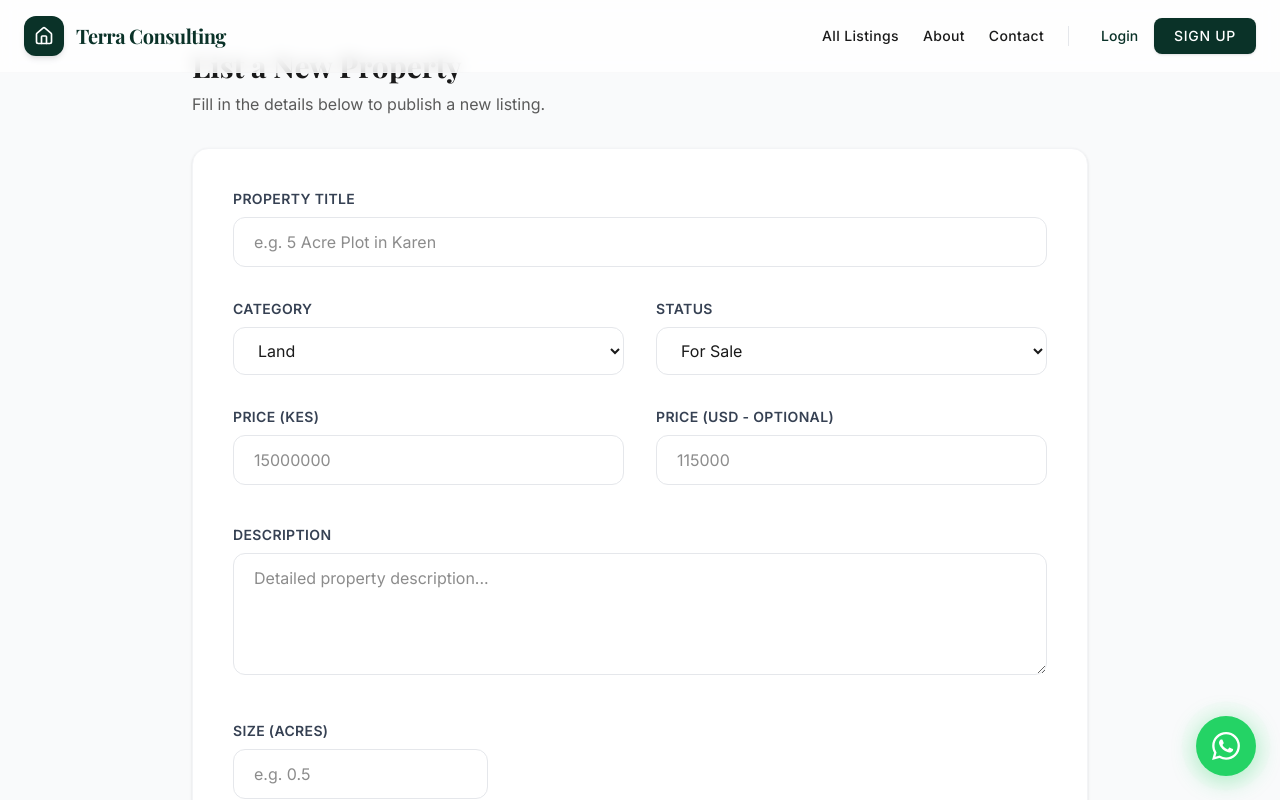
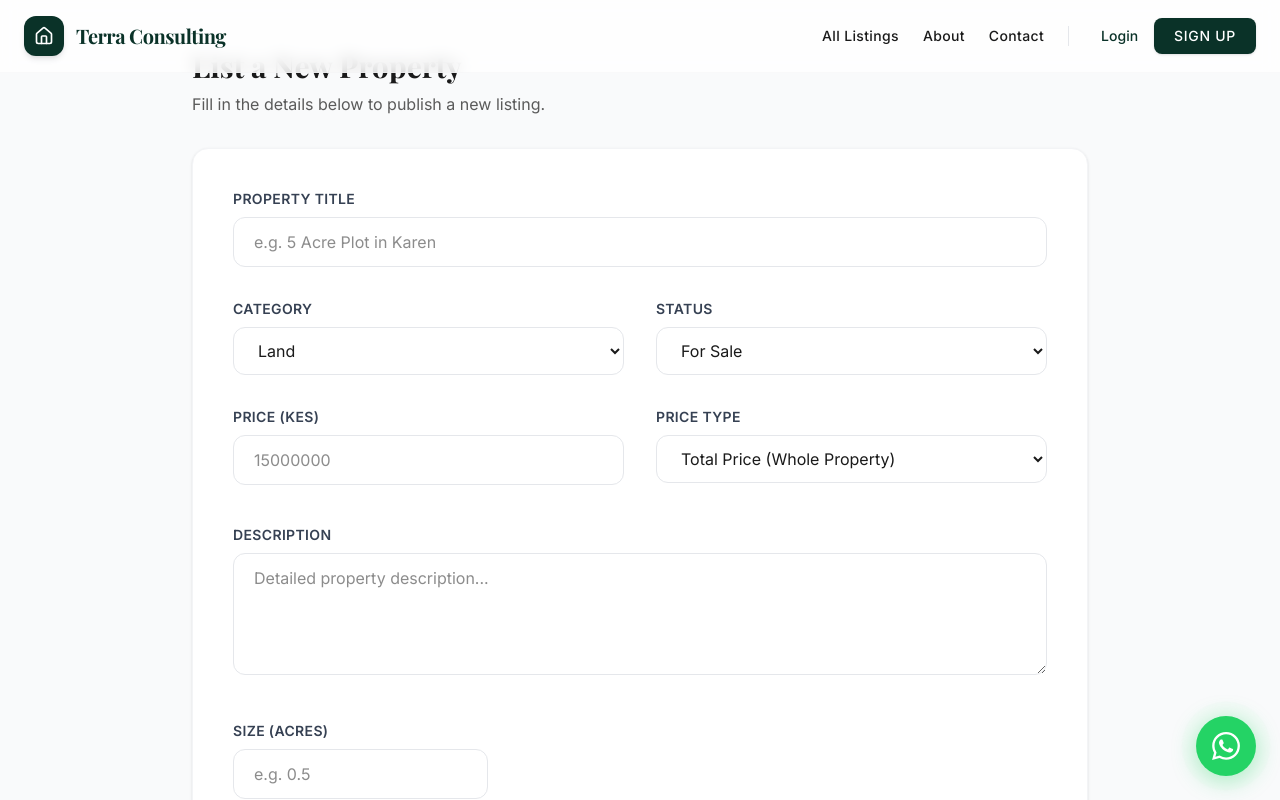
Before and after one commit to Masha-acka/terra-consulting-LLC, a Next.js app in the folder client/: page /seller/new in a window 1280 px wide. Shown: the top 800 px of the page. Built offline with nearby package versions, Linux system fonts and the light colour scheme; no server answers.

Commit message:
Add priceType selector and auto USD conversion from KES

```diff
--- a/client/src/app/seller/edit/[id]/page.tsx
+++ b/client/src/app/seller/edit/[id]/page.tsx
@@ -19,7 +19,7 @@ export default function EditPropertyPage() {
         title: '',
         description: '',
         priceKes: '',
-        priceUsd: '',
+        priceType: 'TOTAL', // TOTAL or PER_ACRE
         category: 'LAND',
         status: 'SALE',
         location: '',
@@ -29,6 +29,10 @@ export default function EditPropertyPage() {
         durationDays: '30',
         images: [] as string[],
     });
+
+    // Auto-calculate USD from KES (1 USD ≈ 130 KES)
+    const USD_RATE = 130;
+    const calculatedUsd = formData.priceKes ? Math.round(parseFloat(formData.priceKes) / USD_RATE) : 0;
 
     useEffect(() => {
         const loadProperty = async () => {
@@ -49,7 +53,7 @@ export default function EditPropertyPage() {
                     title: property.title,
                     description: property.description,
                     priceKes: property.priceKes.toString(),
-                    priceUsd: property.priceUsd ? property.priceUsd.toString() : '',
+                    priceType: property.priceType || 'TOTAL',
                     category: property.category,
                     status: property.status,
                     location: property.location,
@@ -126,6 +130,7 @@ export default function EditPropertyPage() {
 
         const payload = {
             ...formData,
+            priceUsd: calculatedUsd, // Auto-calculated from KES
             amenities: []
         };
 
@@ -215,16 +220,20 @@ export default function EditPropertyPage() {
                                     className="w-full px-5 py-3 border border-gray-200 rounded-xl focus:ring-2 focus:ring-[var(--sage-green)] outline-none transition-all"
                                     placeholder="15000000"
                                 />
+                                {calculatedUsd > 0 && (
+                                    <p className="text-sm text-gray-500 mt-1">≈ ${calculatedUsd.toLocaleString()} USD</p>
+                                )}
                             </div>
 
                             <div>
-                                <label className="block text-sm font-semibold text-gray-700 mb-2 uppercase tracking-wide">Price (USD - Optional)</label>
-                                <input
-                                    type="number"
-                                    value={formData.priceUsd} onChange={e => setFormData({ ...formData, priceUsd: e.target.value })}
-                                    className="w-full px-5 py-3 border border-gray-200 rounded-xl focus:ring-2 focus:ring-[var(--sage-green)] outline-none transition-all"
-                                    placeholder="115000"
-                                />
+                                <label className="block text-sm font-semibold text-gray-700 mb-2 uppercase tracking-wide">Price Type</label>
+                                <select
+                                    value={formData.priceType} onChange={e => setFormData({ ...formData, priceType: e.target.value })}
+                                    className="w-full px-5 py-3 border border-gray-200 rounded-xl focus:ring-2 focus:ring-[var(--sage-green)] outline-none transition-all bg-white"
+                                >
+                                    <option value="TOTAL">Total Price (Whole Property)</option>
+                                    <option value="PER_ACRE">Price Per Acre</option>
+                                </select>
                             </div>
                         </div>
 
--- a/client/src/app/seller/new/page.tsx
+++ b/client/src/app/seller/new/page.tsx
@@ -16,7 +16,7 @@ export default function NewPropertyPage() {
         title: '',
         description: '',
         priceKes: '',
-        priceUsd: '',
+        priceType: 'TOTAL', // TOTAL or PER_ACRE
         category: 'LAND',
         status: 'SALE',
         location: '',
@@ -26,6 +26,10 @@ export default function NewPropertyPage() {
         durationDays: '30',
         images: [] as string[],
     });
+
+    // Auto-calculate USD from KES (1 USD ≈ 130 KES)
+    const USD_RATE = 130;
+    const calculatedUsd = formData.priceKes ? Math.round(parseFloat(formData.priceKes) / USD_RATE) : 0;
 
 
 
@@ -78,6 +82,7 @@ export default function NewPropertyPage() {
 
         const payload = {
             ...formData,
+            priceUsd: calculatedUsd, // Auto-calculated from KES
             amenities: [] // Can add amenities input later
         };
 
@@ -159,16 +164,20 @@ export default function NewPropertyPage() {
                                     className="w-full px-5 py-3 border border-gray-200 rounded-xl focus:ring-2 focus:ring-[var(--sage-green)] outline-none transition-all"
                                     placeholder="15000000"
                                 />
+                                {calculatedUsd > 0 && (
+                                    <p className="text-sm text-gray-500 mt-1">≈ ${calculatedUsd.toLocaleString()} USD</p>
+                                )}
                             </div>
 
                             <div>
-                                <label className="block text-sm font-semibold text-gray-700 mb-2 uppercase tracking-wide">Price (USD - Optional)</label>
-                                <input
-                                    type="number"
-                                    value={formData.priceUsd} onChange={e => setFormData({ ...formData, priceUsd: e.target.value })}
-                                    className="w-full px-5 py-3 border border-gray-200 rounded-xl focus:ring-2 focus:ring-[var(--sage-green)] outline-none transition-all"
-                                    placeholder="115000"
-                                />
+                                <label className="block text-sm font-semibold text-gray-700 mb-2 uppercase tracking-wide">Price Type</label>
+                                <select
+                                    value={formData.priceType} onChange={e => setFormData({ ...formData, priceType: e.target.value })}
+                                    className="w-full px-5 py-3 border border-gray-200 rounded-xl focus:ring-2 focus:ring-[var(--sage-green)] outline-none transition-all bg-white"
+                                >
+                                    <option value="TOTAL">Total Price (Whole Property)</option>
+                                    <option value="PER_ACRE">Price Per Acre</option>
+                                </select>
                             </div>
                         </div>
 
--- a/client/src/lib/api.ts
+++ b/client/src/lib/api.ts
@@ -18,6 +18,7 @@ export interface Property {
     description: string;
     priceKes: number;
     priceUsd: number | null;
+    priceType: 'TOTAL' | 'PER_ACRE';
     category: 'LAND' | 'HOUSE' | 'COMMERCIAL';
     status: 'SALE' | 'LEASE';
     location: string;
```
Also changed, not shown: 2 other files (tests, documents, lock files or other folders).
